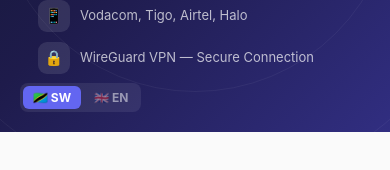
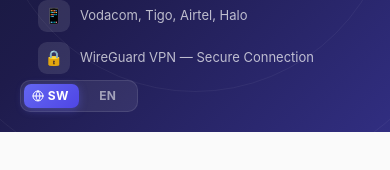
Before and after one commit to Husseinqurdy/hotspot-fronted, a React (Vite) app: page /login in a window 390 px wide. Shown: the part 348-518 px from the top of the page. Built offline with nearby package versions, Linux system fonts and the light colour scheme; no server answers.

Commit message:
changes for responsiveness

```diff
--- a/src/contexts/LangContext.tsx
+++ b/src/contexts/LangContext.tsx
@@ -182,15 +182,98 @@
 
 export const useLang = () => { const ctx = useContext(LangContext); if (!ctx) throw new Error('useLang'); return ctx }
 
-export function LanguageSwitcher({ dark=true }: { dark?: boolean }) {
+// ── Real SVG globe icon (no emoji flags) ──────────────────
+const GlobeIcon = ({ size = 13 }: { size?: number }) => (
+  <svg width={size} height={size} viewBox="0 0 24 24" fill="none" stroke="currentColor" strokeWidth="2" strokeLinecap="round" strokeLinejoin="round">
+    <circle cx="12" cy="12" r="10" />
+    <line x1="2" y1="12" x2="22" y2="12" />
+    <path d="M12 2a15.3 15.3 0 0 1 4 10 15.3 15.3 0 0 1-4 10 15.3 15.3 0 0 1-4-10 15.3 15.3 0 0 1 4-10z" />
+  </svg>
+)
+
+// ── Language switcher: sliding pill, real icon, smooth animation ──
+export function LanguageSwitcher({ dark = true }: { dark?: boolean }) {
   const { lang, setLang } = useLang()
+  const options: { key: Language; label: string }[] = [
+    { key: 'sw', label: 'SW' },
+    { key: 'en', label: 'EN' },
+  ]
+  const activeIndex = lang === 'sw' ? 0 : 1
+
+  const trackBg = dark ? 'rgba(255,255,255,0.08)' : 'var(--gray-100)'
+  const trackBorder = dark ? '1px solid rgba(255,255,255,0.1)' : '1px solid var(--gray-200)'
+  const inactiveColor = dark ? 'rgba(255,255,255,0.55)' : 'var(--gray-500)'
+  const activeColor = '#fff'
+  const pillBg = dark
+    ? 'linear-gradient(135deg,#6366f1 0%,#4f46e5 100%)'
+    : 'linear-gradient(135deg,var(--primary) 0%,#4f46e5 100%)'
+
   return (
-    <div style={{ display:'flex', gap:3, background: dark?'rgba(255,255,255,0.08)':'var(--gray-100)', borderRadius:8, padding:3 }}>
-      {(['sw','en'] as Language[]).map(l => (
-        <button key={l} onClick={() => setLang(l)} style={{ padding:'4px 10px', borderRadius:6, border:'none', fontSize:12, fontWeight:700, cursor:'pointer', transition:'all 0.15s', background: lang===l ? (dark?'#6366f1':'var(--primary)') : 'transparent', color: lang===l ? '#fff' : (dark?'rgba(255,255,255,0.5)':'var(--gray-500)') }}>
-          {l==='sw' ? '🇹🇿 SW' : '🇬🇧 EN'}
-        </button>
-      ))}
+    <div
+      role="group"
+      aria-label="Language switcher"
+      style={{
+        position: 'relative',
+        display: 'inline-flex',
+        alignItems: 'center',
+        gap: 5,
+        background: trackBg,
+        border: trackBorder,
+        borderRadius: 10,
+        padding: 3,
+        width: 118,
+        height: 32,
+        boxSizing: 'border-box',
+      }}
+    >
+      {/* Sliding active pill */}
+      <div
+        style={{
+          position: 'absolute',
+          top: 3,
+          left: 3,
+          width: 'calc(50% - 3px)',
+          height: 'calc(100% - 6px)',
+          borderRadius: 7,
+          background: pillBg,
+          boxShadow: '0 2px 8px rgba(99,102,241,0.4)',
+          transform: `translateX(${activeIndex * 100}%)`,
+          transition: 'transform 0.25s cubic-bezier(0.34,1.4,0.64,1)',
+          pointerEvents: 'none',
+        }}
+      />
+      {options.map((opt, i) => {
+        const isActive = lang === opt.key
+        return (
+          <button
+            key={opt.key}
+            onClick={() => setLang(opt.key)}
+            aria-pressed={isActive}
+            style={{
+              position: 'relative',
+              zIndex: 1,
+              flex: 1,
+              display: 'flex',
+              alignItems: 'center',
+              justifyContent: 'center',
+              gap: 4,
+              height: '100%',
+              border: 'none',
+              background: 'transparent',
+              borderRadius: 7,
+              fontSize: 12,
+              fontWeight: 700,
+              letterSpacing: '0.02em',
+              cursor: 'pointer',
+              color: isActive ? activeColor : inactiveColor,
+              transition: 'color 0.2s ease',
+            }}
+          >
+            {i === 0 && <GlobeIcon size={12} />}
+            {opt.label}
+          </button>
+        )
+      })}
     </div>
   )
 }
```
Also changed, not shown: src/components/Layout.tsx (+84 -20 lines).
